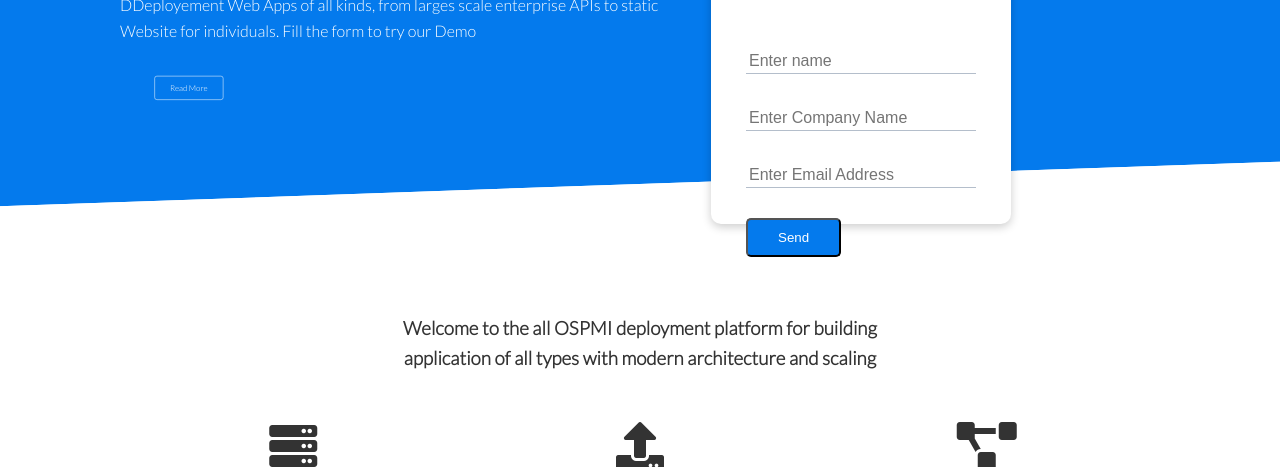
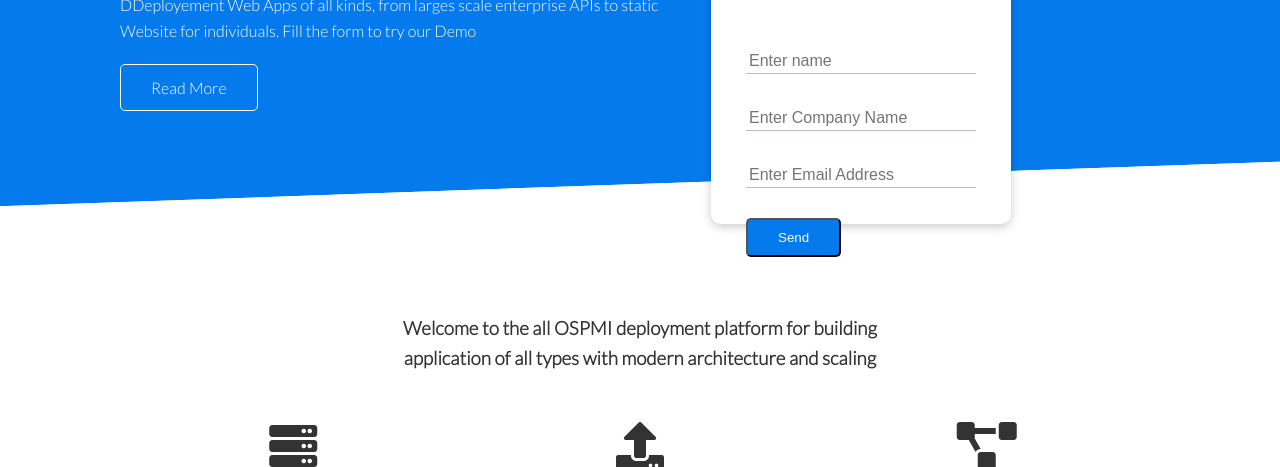
Before and after one commit to Kuldeepdawar/Deploy, a plain HTML site: page index.html in a window 1280 px wide. In both pictures the pointer is over the link 188 px from the left and 343 px from the top of the page. Shown: the part 256-723 px from the top of the page. Drawn offline with Linux system fonts and the light colour scheme.

Commit message:
Update style.css

```diff
--- a/css/style.css
+++ b/css/style.css
@@ -137,7 +137,7 @@ h1 {
 }
 
 .btn:hover {
-    transform: scale(0.5);
+    color:bold;
 }
 
 code, pre {
```
